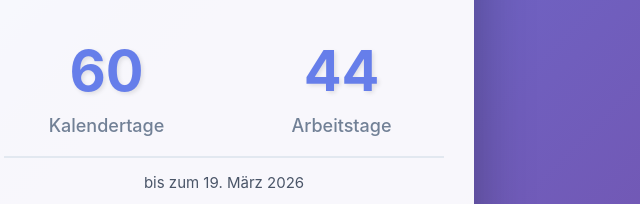
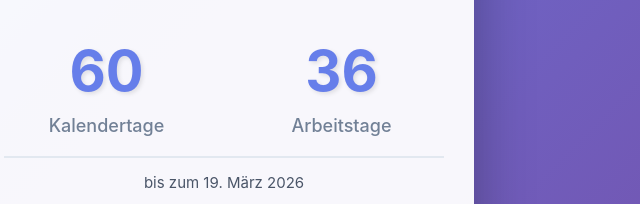
Before and after one commit to nhaemmerle/kitacountdown.github.io, a plain HTML site: page index.html in a window 1280 px wide. Shown: the part 256-460 px from the top of the page, 416-1056 px from the left. Drawn offline with Linux system fonts and the light colour scheme.

Commit message:
only 4 days per week

```diff
--- a/index.html
+++ b/index.html
@@ -154,15 +154,15 @@
             const diff = targetDate - now;
             const days = Math.ceil(diff / (1000 * 60 * 60 * 24));
 
-            // Berechne Arbeitstage (Montag-Freitag)
+            // Berechne Arbeitstage (Montag-Donnerstag)
             let workdays = 0;
             let currentDate = new Date(now);
             currentDate.setHours(0, 0, 0, 0);
 
             while (currentDate < targetDate) {
                 const dayOfWeek = currentDate.getDay();
-                // 0 = Sonntag, 6 = Samstag, also 1-5 = Montag-Freitag
-                if (dayOfWeek >= 1 && dayOfWeek <= 5) {
+                // 0 = Sonntag, 6 = Samstag, also 1-4 = Montag-Donnerstag
+                if (dayOfWeek >= 1 && dayOfWeek <= 4) {
                     workdays++;
                 }
                 currentDate.setDate(currentDate.getDate() + 1);
```
